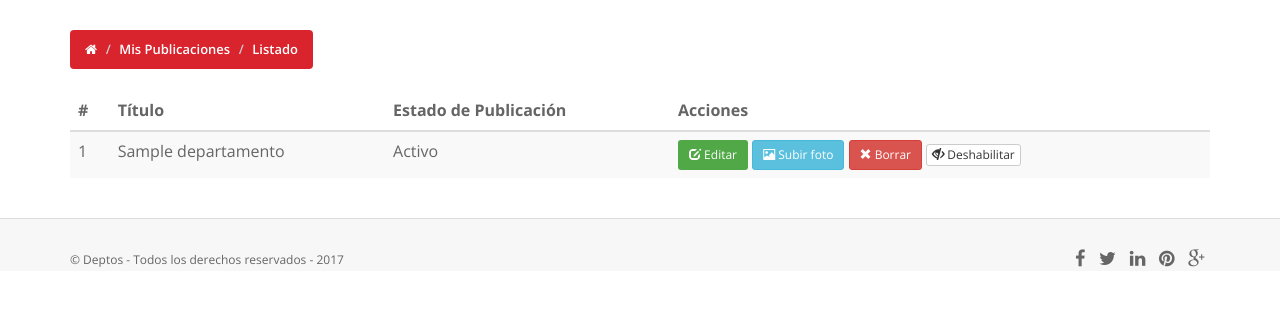
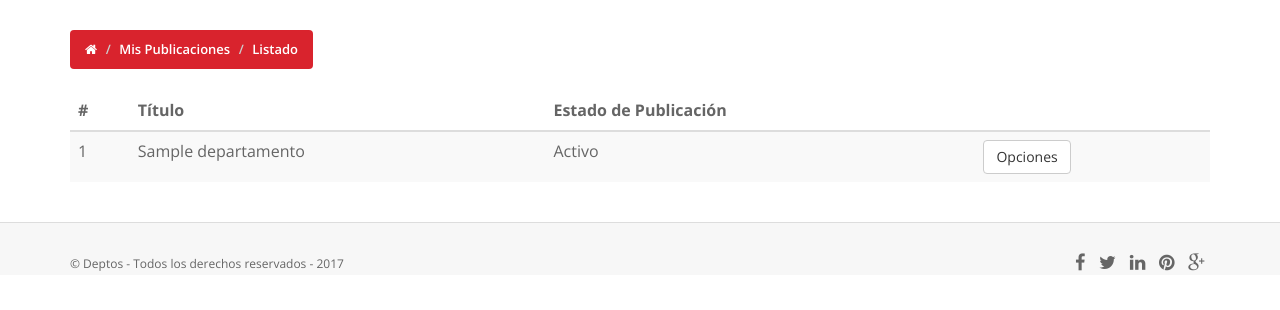
Before and after one commit to acs-um/deptos, a Django app: a page that uses deptos/templates/departamentos/listado_alquileres_user.html in a window 1280 px wide. Shown: the part 185-495 px from the top of the page. Run offline with Django 3.2, Linux system fonts and the light colour scheme; a user stored in the database is signed in; tables that the repository leaves empty hold one stand-in row (values such as "Sample post"); some libraries are stand-ins or nearby versions; some web fonts are replaced.

Commit message:
Pequeña mejora visual para acciones en lista_alquileres_user.html

```diff
--- a/deptos/templates/departamentos/borrado_alquiler.html
+++ b/deptos/templates/departamentos/borrado_alquiler.html
@@ -18,7 +18,7 @@
 <div class="container">
 <form method="post">
 	{% csrf_token %}
-	<h3>¿Desea eliminar el registro de "{{ alquiler.titulo }}"?</h3>
+	<h3>¿ Desea eliminar el registro de "<span style="color: #DF0101;">{{ alquiler.titulo }}</span>" ?</h3>
 	<button class="btn btn-danger" type="submit"><span class="glyphicon glyphicon-ok" aria-hidden="true"></span> Sí, eliminar</button>
 	<a class= "btn btn-info" href="{% url 'alquiler_listado' %}"><span class="glyphicon glyphicon-list" aria-hidden="true"></span> Cancelar y volver</a>
 </form>
--- a/deptos/templates/departamentos/listado_alquileres_user.html
+++ b/deptos/templates/departamentos/listado_alquileres_user.html
@@ -30,7 +30,7 @@
 			<th>#</th>
 			<th>Título</th>
       <th>Estado de Publicación</th>
-      <th>Acciones</th>
+      <th></th>
 		</tr>
 	</thead>
 	<tbody>
@@ -41,15 +41,22 @@
 			<td>{{ alquiler.titulo }}</td>
       <td>{% if alquiler.estado == True %} Activo {% endif %} {% if alquiler.estado == False %} Inactivo {% endif %}</td>
 			<td>
-				<a class="btn btn-primary btn-sm" href="{% url 'alquiler_editar' alquiler.id %}"><span class="glyphicon glyphicon-edit" aria-hidden="true"></span> Editar</a>
-				<a class="btn btn-info btn-sm" href="{% url 'alquiler_subirImagen' alquiler.id %}"><span class="glyphicon glyphicon-picture" aria-hidden="true"></span> Subir foto</a>
-        <a class="btn btn-danger btn-sm" href="{% url 'alquiler_borrar' alquiler.id %}"><span class="glyphicon glyphicon-remove" aria-hidden="true"></span> Borrar</a>
-        {% if alquiler.estado == False %}
-        <a class="btn btn-default btn-xs" href="{% url 'alquiler_activar' alquiler.id %}"><span class="glyphicon glyphicon-eye-open" aria-hidden="true"></span> Habilitar</a>
-        {% endif %}
-        {% if alquiler.estado == True %}
-        <a class="btn btn-default btn-xs" href="{% url 'alquiler_desactivar' alquiler.id %}"><span class="glyphicon glyphicon-eye-close" aria-hidden="true"></span> Deshabilitar</a>
-        {% endif %}
+        <div class="dropdown">
+            <button class="btn btn-default dropdown-toggle" type="button" id="dropdownMenuButton" data-toggle="dropdown" aria-haspopup="true" aria-expanded="false">
+            Opciones
+            </button>
+            <div class="dropdown-menu" aria-labelledby="dropdownMenuButton">
+                <li><a class="dropdown-item" href="{% url 'alquiler_editar' alquiler.id %}"><span class="glyphicon glyphicon-edit" aria-hidden="true"></span> Editar</a>
+                </li><li><a class="dropdown-item" href="{% url 'alquiler_subirImagen' alquiler.id  %}"><span class="glyphicon glyphicon-picture" aria-hidden="true"></span> Subir imagen</a>
+                {% if alquiler.estado == False %}
+                </li><li><a class="dropdown-item" href="{% url 'alquiler_activar' alquiler.id %}"><span class="glyphicon glyphicon-eye-open" aria-hidden="true"></span> Habilitar</a>
+                {% endif %}
+                {% if alquiler.estado == True %}
+                </li><li><a class="dropdown-item" href="{% url 'alquiler_desactivar' alquiler.id %}"><span class="glyphicon glyphicon-eye-close" aria-hidden="true"></span> Deshabilitar</a>
+                {% endif %}
+               </li><li><a class="dropdown-item" href="{% url 'alquiler_borrar' alquiler.id %}"><span class="glyphicon glyphicon-remove" aria-hidden="true"></span> Eliminar</a></li>
+            </div>
+        </div>
       </td>
 		</tr>
 		{% endfor %}
--- a/deptos/templates/departamentos/uploadImagen.html
+++ b/deptos/templates/departamentos/uploadImagen.html
@@ -16,7 +16,7 @@
 </section>
 
 <div class="container">
-  <h3>Subir una foto para el departamento: "<span style="color: #DF0101;">{{ alquiler.titulo}}</span>"</h4>
+  <h3>Seleccione una foto para el departamento: "<span style="color: #DF0101;">{{ alquiler.titulo}}</span>"</h4>
     <form  role="form"  enctype="multipart/form-data" action="" method="POST" id="upload-image-form">
         {% csrf_token %}
         {{ form.as_p }}
```
